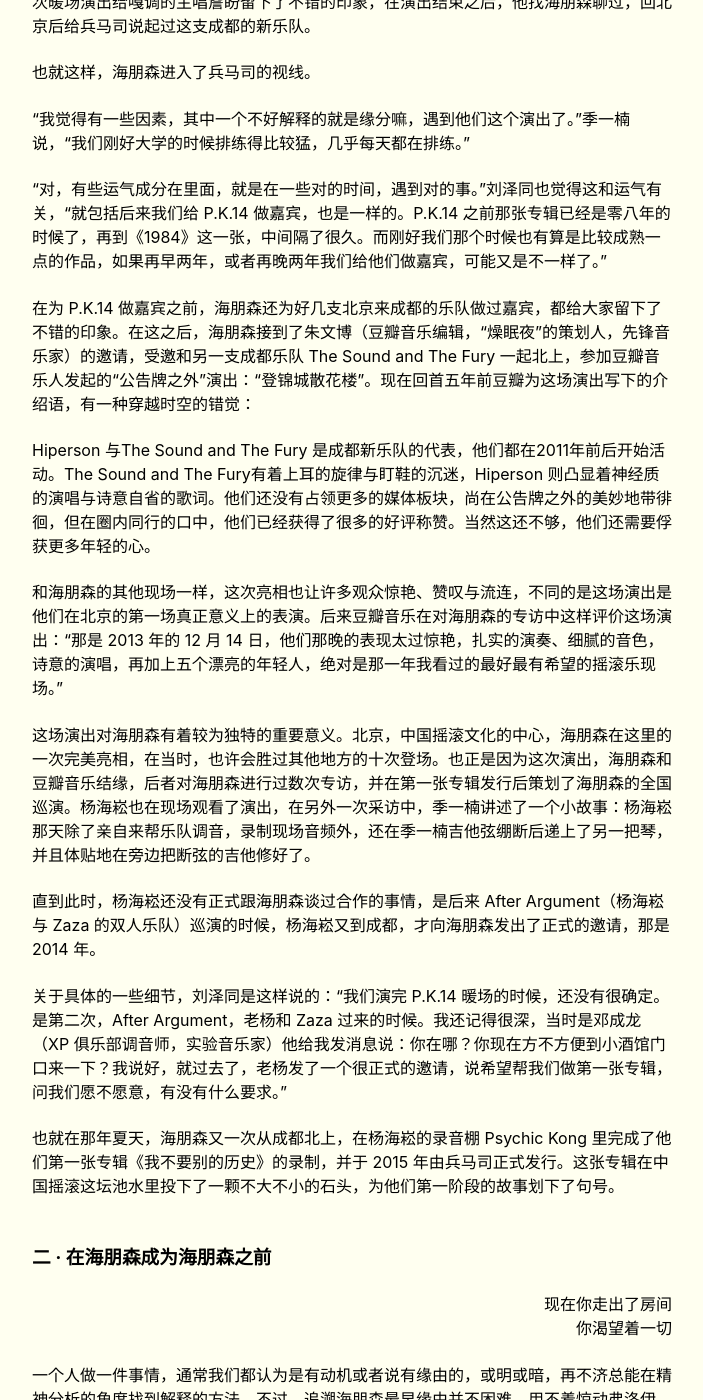
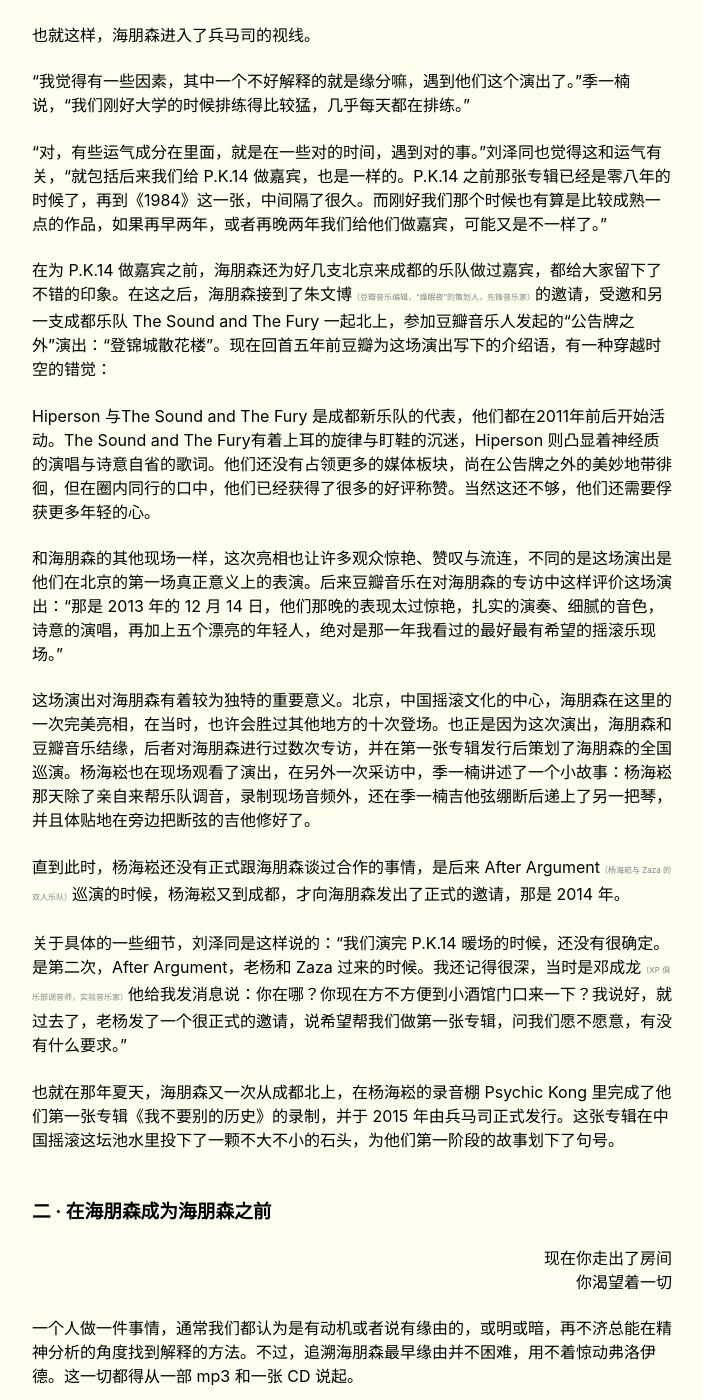
Before and after one commit to salingerlin/salingerlin.github.io, a Jekyll site: the page built from _posts/2018-04-21-海朋森：音乐是生活的综合.md, in a window 1280 px wide and 1400 px high, scrolled down 2584 px. Shown: the whole window, without its empty margins (288-991 px from the left). Built offline with Jekyll 4.4.1, drawn with Linux system fonts in a browser that asks for light colours; some of the changed text lies outside the part shown.

Commit message:
Update 2018-04-21-海朋森：音乐是生活的综合.md

```diff
--- a/_posts/2018-04-21-海朋森：音乐是生活的综合.md
+++ b/_posts/2018-04-21-海朋森：音乐是生活的综合.md
@@ -10,11 +10,9 @@ category: 特稿
 <p align="right">他们认为这会是一个难忘的夜晚<br>
 一个有灯光的夜晚</p>
 
-<p class="zhushi">（海朋森的吉他手）</p>
-
 季一楠<span class="zhushi">（海朋森的吉他手）</span>他们居住的社区是一个典型的成都社区。高低错落的居民楼，种着法国梧桐的柏油路，大大小小品类各异的路边餐馆，以及派出所、大药房、便利店、洗衣房、电影院和百货商场，方圆一公里范围内生活所需的设施应有尽有。从喧嚣而拥堵的一环路转入社区内，车流密度与噪音分贝骤降，街边设施和路边行人都能让你感觉到生活气息的浓郁。老旧的底层小区和高耸的现代公寓，以及油腻的苍蝇馆子和宽敞明丽的连锁餐厅之间，新与旧、现代与传统的对比存在于成都每个这样的社区之内，想必也存在于每一个居民的内心深处。
 
-我到他们家的时候，陈思江（海朋森的主唱）正在很认真地写东西，季一楠在楼上洗澡，他们的另一个室友老陈递给我一个橘子的同时，在打一个长长的电话，而刘泽同（海朋森的吉他手）还在过来的路上，闲着没事我绕着房间转了几圈。
+我到他们家的时候，陈思江<span class="zhushi">（海朋森的主唱）</span>正在很认真地写东西，季一楠在楼上洗澡，他们的另一个室友老陈递给我一个橘子的同时，在打一个长长的电话，而刘泽同<span class="zhushi">（海朋森的吉他手）</span>还在过来的路上，闲着没事我绕着房间转了几圈。
 
 客厅的墙上贴着好些张海报和画作，比如海朋森的第一张专辑巡演、欧洲巡演、和 Lonely Leary 的联合演出，以及季一楠喜欢的 Fugazi 的海报，有几幅画被挂在了不显眼的位置，更多的画则被摆在楼梯上，其中就有他们第一张专辑的封面。进门的左手边摆着一个古朴得有些破损的实木柜，上边放着黑胶唱片机和好些唱片，其中有一张是 Pulp 的 Different Class。更多的黑胶唱片被堆在了楼梯转角处的箱子里，它们旁边还叠着五个吉他盒子以及纠缠在一起的吉他架。除此之外，还有一些稀奇古怪的东西，或者说艺术品，分布在客厅的各个角落，比如实木柜下方的一个棕榈编织的蒲团状的垫子。
 
@@ -26,7 +24,7 @@ category: 特稿
 
 我向季一楠约这篇稿子是在去年十月的时候，那天是兵马司十周年纪念演出的最后一场，海朋森已在前一天演完了，现场效果很好。演出开始前，我在门口闲逛，撞见了在公交站牌后面抽烟的季一楠，便硬着头皮上去跟他打招呼，他很爽快地答应了我对海朋森的访谈请求。在跟季一楠约好我寒假回成都拜访海朋森后，我便钻进愚公移山的门洞，去安心看第一个登场的 White+ 演出了。
 
-那晚压轴的是 P.K.14，这支传奇乐队的吸引力极大。演出还没开始，调音台前小小的池子里便已挤满躁动的观众，讨论着，期待着。突然我看到了站在我左前方的几个人，海朋森的乐手们和一位法国朋友，如果我没记错的话，季一楠在用手机跟明明（海朋森的贝斯手）打电话，也许是在提醒她演出马上就要开始了。
+那晚压轴的是 P.K.14，这支传奇乐队的吸引力极大。演出还没开始，调音台前小小的池子里便已挤满躁动的观众，讨论着，期待着。突然我看到了站在我左前方的几个人，海朋森的乐手们和一位法国朋友，如果我没记错的话，季一楠在用手机跟明明<span class="zhushi">（海朋森的贝斯手）</span>打电话，也许是在提醒她演出马上就要开始了。
 
 当 P.K.14 的乐手们从幕后鱼贯而出，台下观众沸腾，欢呼着鼓掌，乐手拿起乐器的瞬间，“你和我”的前奏倾泻而下。震撼中，我瞥到了不远处的季一楠，他也许是不小心撞了陈思江一下。陈思江瞅他一眼，用自己的肩膀撞了回去，接着把头朝向舞台，继续认真地听着。
 
@@ -59,7 +57,7 @@ category: 特稿
 
 “对，有些运气成分在里面，就是在一些对的时间，遇到对的事。”刘泽同也觉得这和运气有关，“就包括后来我们给 P.K.14 做嘉宾，也是一样的。P.K.14 之前那张专辑已经是零八年的时候了，再到《1984》这一张，中间隔了很久。而刚好我们那个时候也有算是比较成熟一点的作品，如果再早两年，或者再晚两年我们给他们做嘉宾，可能又是不一样了。”
 
-在为 P.K.14 做嘉宾之前，海朋森还为好几支北京来成都的乐队做过嘉宾，都给大家留下了不错的印象。在这之后，海朋森接到了朱文博（豆瓣音乐编辑，“燥眠夜”的策划人，先锋音乐家）的邀请，受邀和另一支成都乐队 The Sound and The Fury 一起北上，参加豆瓣音乐人发起的“公告牌之外”演出：“登锦城散花楼”。现在回首五年前豆瓣为这场演出写下的介绍语，有一种穿越时空的错觉：
+在为 P.K.14 做嘉宾之前，海朋森还为好几支北京来成都的乐队做过嘉宾，都给大家留下了不错的印象。在这之后，海朋森接到了朱文博<span class="zhushi">（豆瓣音乐编辑，“燥眠夜”的策划人，先锋音乐家）</span>的邀请，受邀和另一支成都乐队 The Sound and The Fury 一起北上，参加豆瓣音乐人发起的“公告牌之外”演出：“登锦城散花楼”。现在回首五年前豆瓣为这场演出写下的介绍语，有一种穿越时空的错觉：
 
 Hiperson 与The Sound and The Fury 是成都新乐队的代表，他们都在2011年前后开始活动。The Sound and The Fury有着上耳的旋律与盯鞋的沉迷，Hiperson 则凸显着神经质的演唱与诗意自省的歌词。他们还没有占领更多的媒体板块，尚在公告牌之外的美妙地带徘徊，但在圈内同行的口中，他们已经获得了很多的好评称赞。当然这还不够，他们还需要俘获更多年轻的心。
 
@@ -67,9 +65,9 @@ Hiperson 与The Sound and The Fury 是成都新乐队的代表，他们都在201
 
 这场演出对海朋森有着较为独特的重要意义。北京，中国摇滚文化的中心，海朋森在这里的一次完美亮相，在当时，也许会胜过其他地方的十次登场。也正是因为这次演出，海朋森和豆瓣音乐结缘，后者对海朋森进行过数次专访，并在第一张专辑发行后策划了海朋森的全国巡演。杨海崧也在现场观看了演出，在另外一次采访中，季一楠讲述了一个小故事：杨海崧那天除了亲自来帮乐队调音，录制现场音频外，还在季一楠吉他弦绷断后递上了另一把琴，并且体贴地在旁边把断弦的吉他修好了。
 
-直到此时，杨海崧还没有正式跟海朋森谈过合作的事情，是后来 After Argument（杨海崧与 Zaza 的双人乐队）巡演的时候，杨海崧又到成都，才向海朋森发出了正式的邀请，那是 2014 年。
+直到此时，杨海崧还没有正式跟海朋森谈过合作的事情，是后来 After Argument<span class="zhushi">（杨海崧与 Zaza 的双人乐队）</span>巡演的时候，杨海崧又到成都，才向海朋森发出了正式的邀请，那是 2014 年。
 
-关于具体的一些细节，刘泽同是这样说的：“我们演完 P.K.14 暖场的时候，还没有很确定。是第二次，After Argument，老杨和 Zaza 过来的时候。我还记得很深，当时是邓成龙（XP 俱乐部调音师，实验音乐家）他给我发消息说：你在哪？你现在方不方便到小酒馆门口来一下？我说好，就过去了，老杨发了一个很正式的邀请，说希望帮我们做第一张专辑，问我们愿不愿意，有没有什么要求。”
+关于具体的一些细节，刘泽同是这样说的：“我们演完 P.K.14 暖场的时候，还没有很确定。是第二次，After Argument，老杨和 Zaza 过来的时候。我还记得很深，当时是邓成龙<span class="zhushi">（XP 俱乐部调音师，实验音乐家）</span>他给我发消息说：你在哪？你现在方不方便到小酒馆门口来一下？我说好，就过去了，老杨发了一个很正式的邀请，说希望帮我们做第一张专辑，问我们愿不愿意，有没有什么要求。”
 
 也就在那年夏天，海朋森又一次从成都北上，在杨海崧的录音棚 Psychic Kong 里完成了他们第一张专辑《我不要别的历史》的录制，并于 2015 年由兵马司正式发行。这张专辑在中国摇滚这坛池水里投下了一颗不大不小的石头，为他们第一阶段的故事划下了句号。
 
```
Also changed, not shown: other parts of _posts/2018-04-21-海朋森：音乐是生活的综合.md (+2 -6 lines).
